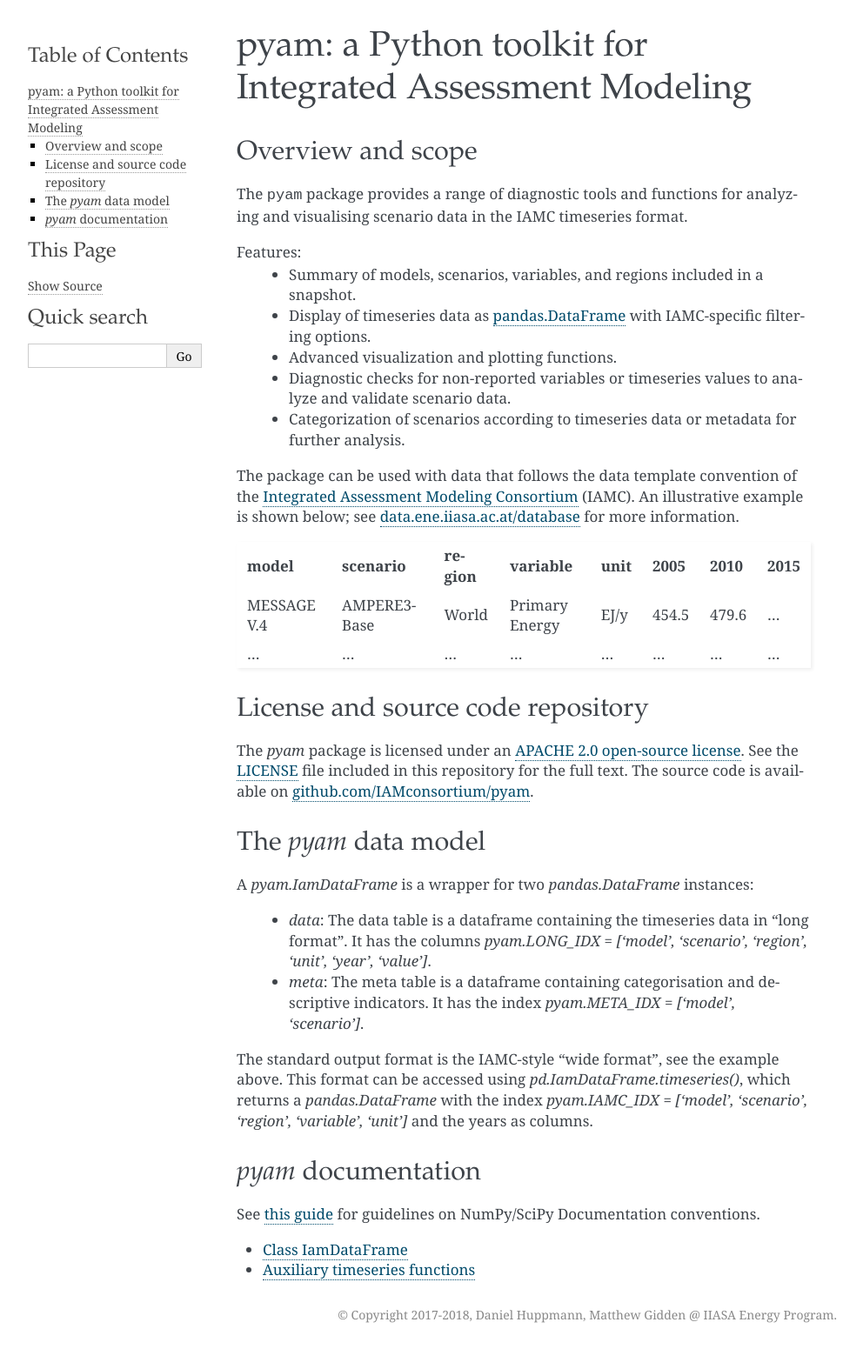
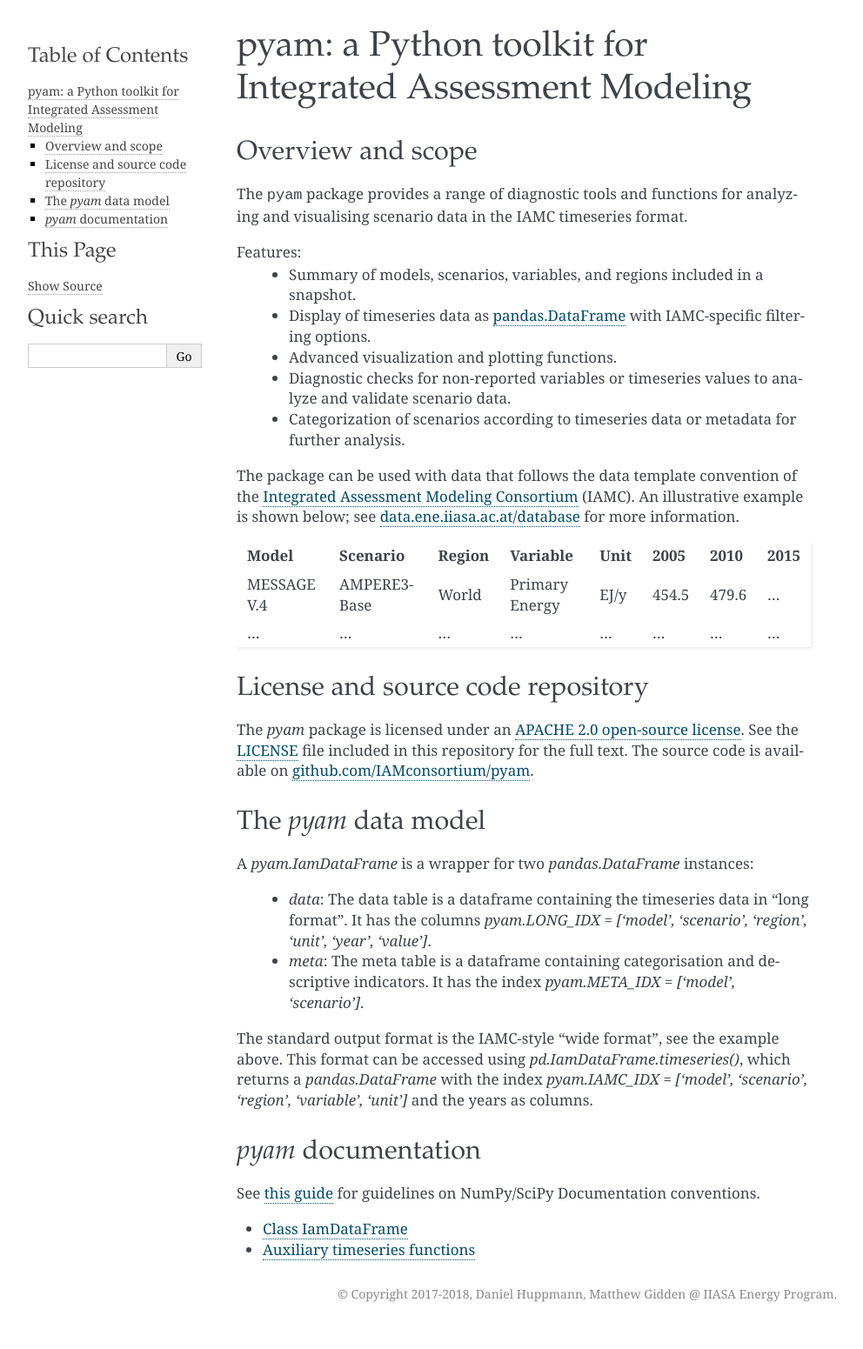
Before and after one commit to IAMconsortium/pyam, a Sphinx documentation site: the page built from doc/source/index.rst, in a window 1280 px wide. Shown: the whole page at 87% size, without its empty margins (148-1140 px from the left). Built offline with Sphinx 7.4.7, drawn with Linux system fonts in a browser that asks for light colours; pages that are not in the unit, such as notebooks, are missing from menus; after the commit the page ends 1527 px from its top, so only the background shows below that.

Commit message:
switch to capitals in IAMC-data example

```diff
--- a/doc/source/index.rst
+++ b/doc/source/index.rst
@@ -31,7 +31,7 @@
 .. _`data.ene.iiasa.ac.at/database`: http://data.ene.iiasa.ac.at/database/
 
 ============  =============  ==========  ==============  ========  ========  ========  ========
-**model**     **scenario**   **region**  **variable**    **unit**  **2005**  **2010**  **2015**
+**Model**     **Scenario**   **Region**  **Variable**    **Unit**  **2005**  **2010**  **2015**
 ============  =============  ==========  ==============  ========  ========  ========  ========
 MESSAGE V.4   AMPERE3-Base   World       Primary Energy  EJ/y      454.5     479.6     ...
 ...           ...            ...         ...             ...       ...       ...       ...
```
